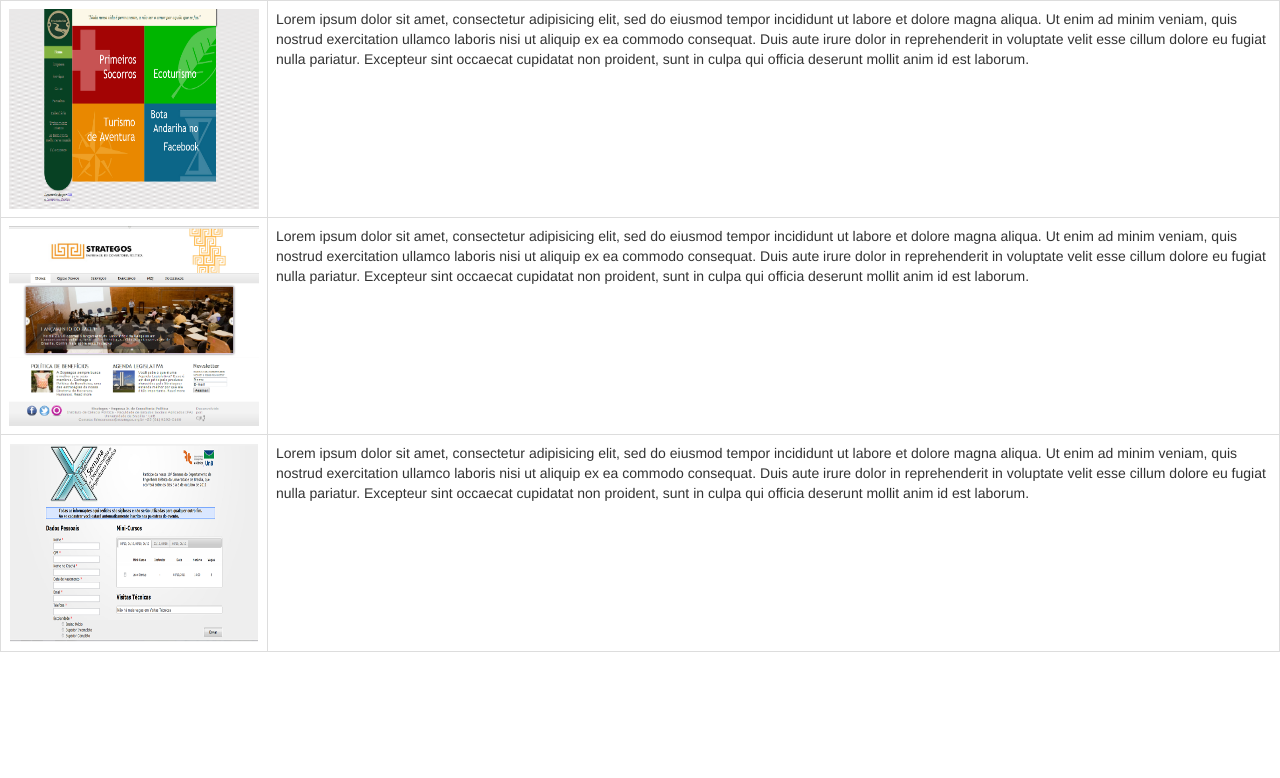
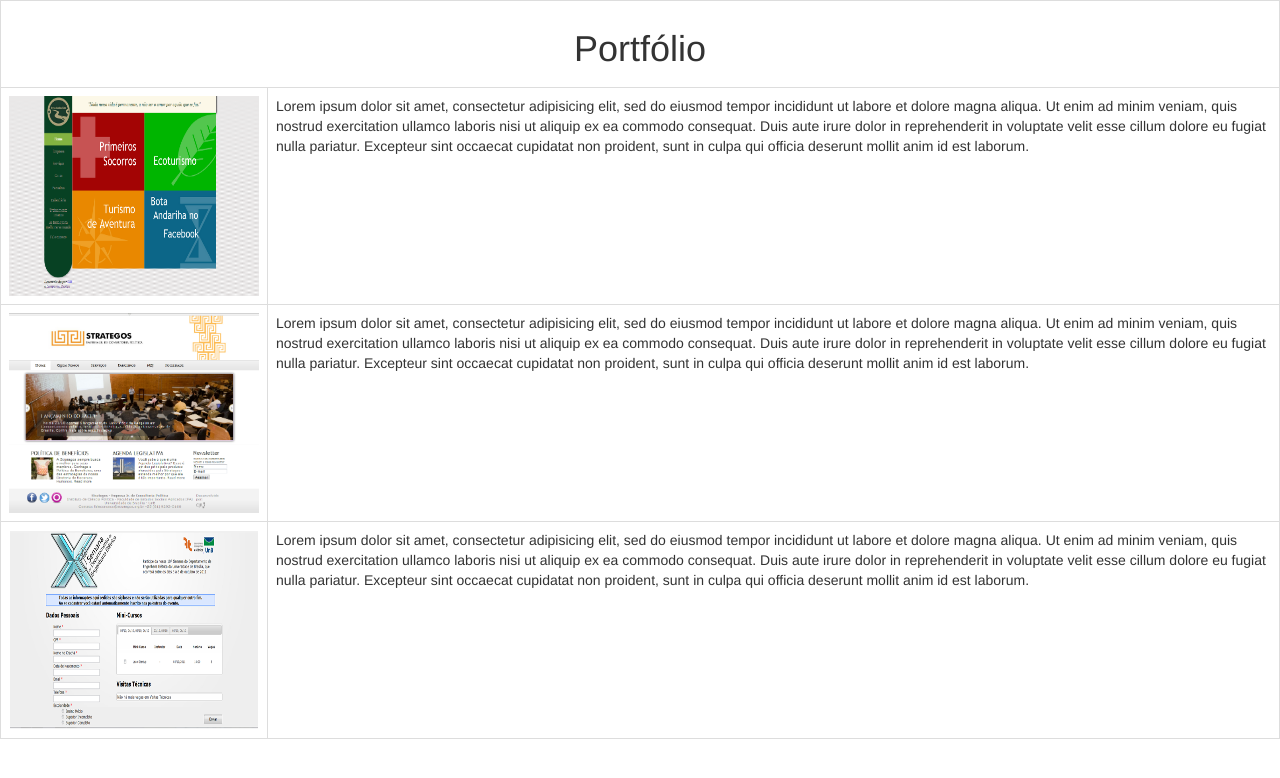
Before and after one commit to brunomendescjr/exercicios_html, a plain HTML site: page exercicio5/index.html in a window 1280 px wide. Drawn offline with nearby package versions, Linux system fonts and the light colour scheme.

Commit message:
colocando titulo

```diff
--- a/exercicio5/index.html
+++ b/exercicio5/index.html
@@ -27,7 +27,9 @@
       <p>Lorem ipsum dolor sit amet, consectetur adipisicing elit, sed do eiusmod tempor incididunt ut labore et dolore magna aliqua. Ut enim ad minim veniam, quis nostrud exercitation ullamco laboris nisi ut aliquip ex ea commodo consequat. Duis aute irure dolor in reprehenderit in voluptate velit esse cillum dolore eu fugiat nulla pariatur. Excepteur sint occaecat cupidatat non proident, sunt in culpa qui officia deserunt mollit anim id est laborum.</p>
     </div> -->
     <table class="table table-bordered" cellspacing="0" cellpadding="0">
-      <tr id="titulo">     </tr>
+      <tr>
+        <th colspan="7"><h1>Portfólio</h1></th>
+      </tr>
       <tr>
         <td class="imagem"><img src="imagem1.png" alt=""></td>
         <td>Lorem ipsum dolor sit amet, consectetur adipisicing elit, sed do eiusmod tempor incididunt ut labore et dolore magna aliqua. Ut enim ad minim veniam, quis nostrud exercitation ullamco laboris nisi ut aliquip ex ea commodo consequat. Duis aute irure dolor in reprehenderit in voluptate velit esse cillum dolore eu fugiat nulla pariatur. Excepteur sint occaecat cupidatat non proident, sunt in culpa qui officia deserunt mollit anim id est laborum.</td>
--- a/exercicio5/style.css
+++ b/exercicio5/style.css
@@ -2,3 +2,7 @@ td img{
   height: 200px;
   width: 250px;
 }
+
+th h1{
+  text-align: center;
+}
```
